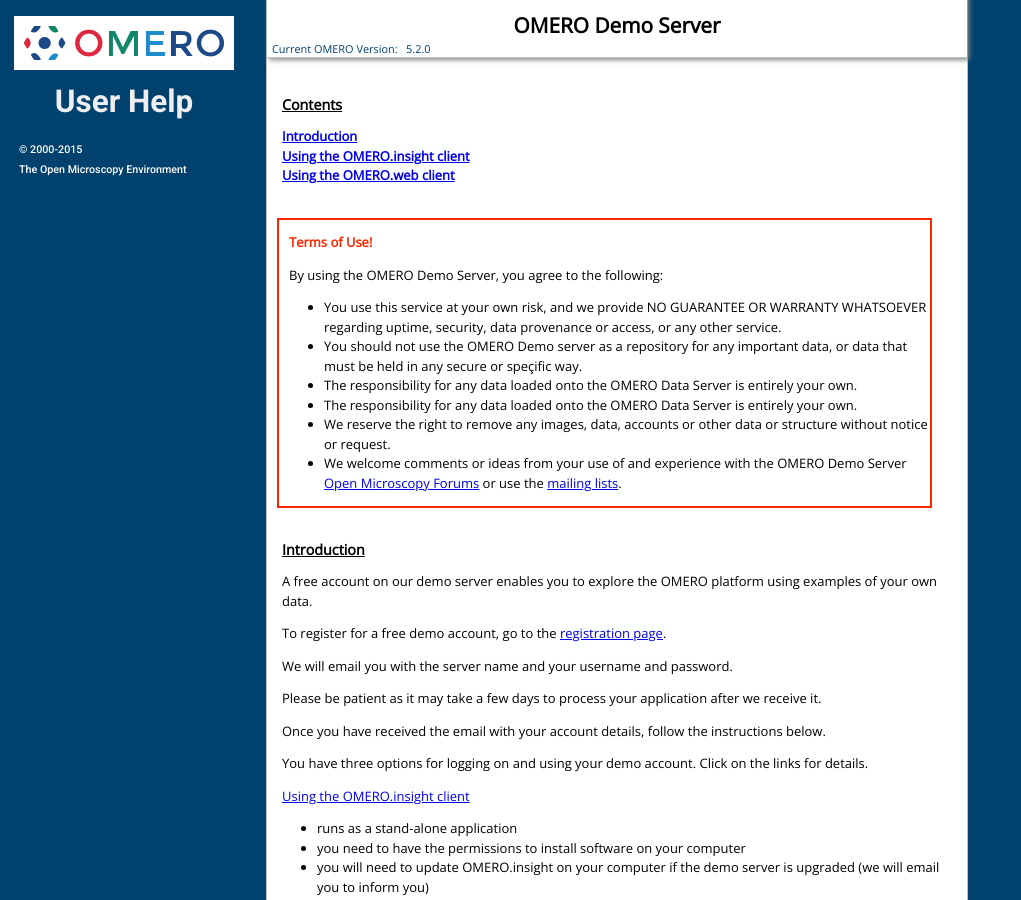
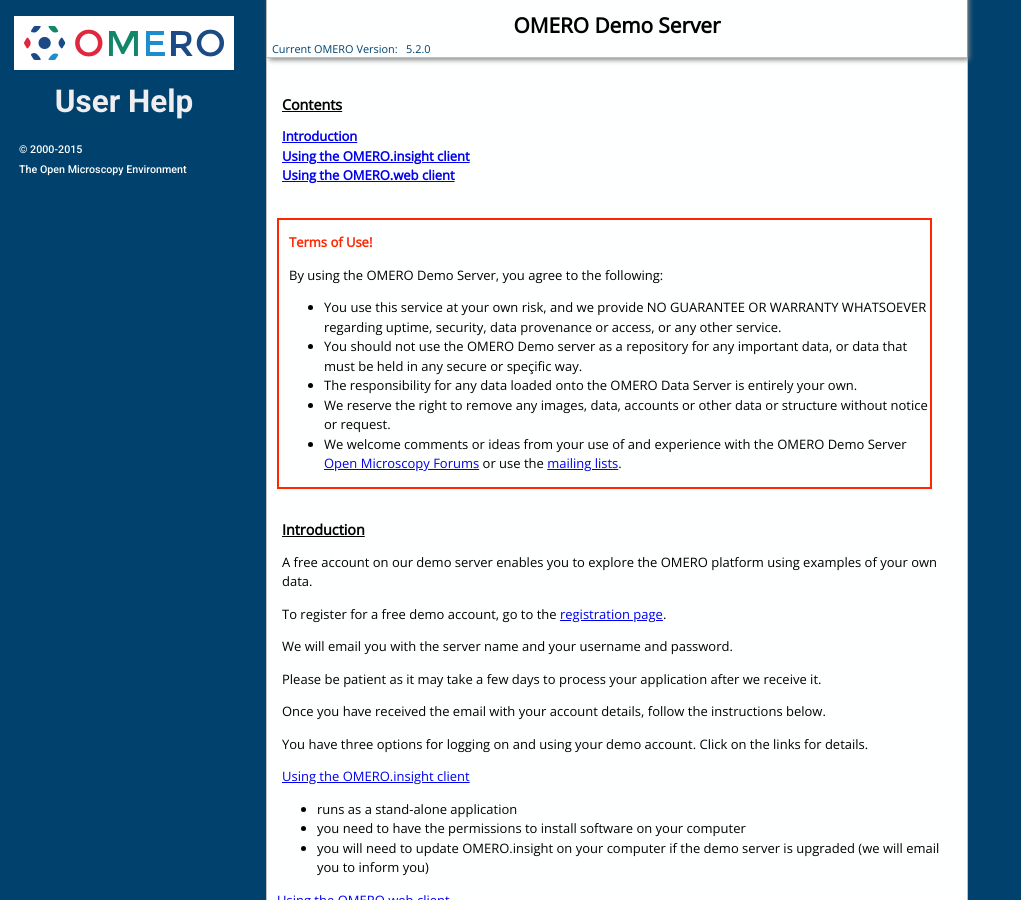
Before and after one commit to snoopycrimecop/ome-help, a Jekyll site: the page built from demo-server.html, in a window 1280 px wide and 900 px high. Shown: the whole window, without its empty margins (0-1021 px from the left). Built offline with Jekyll 4.4.1, drawn with Linux system fonts in a browser that asks for light colours; Markdown is read by kramdown in place of the engine named in the settings.

Commit message:
Addressing corrections/typos above.

```diff
--- a/contact.html
+++ b/contact.html
@@ -11,7 +11,7 @@
 <p>&nbsp;</p>
 <p><img src="images/ome-logo-200.png" class="align-center" width="200" height="50" alt="OME logo" /></p>
 <p>&nbsp;</p>
-<p>All material is  covered by the <a href="http://creativecommons.org/licenses/by/4.0/"  target="_blank">Creative Commons Attribution 4.0 Unported License</a> - you are free to share or adapt content as long as you credit the Open Microscopy Environment. The exception to this is the screenshots and videos which can only be used for non-commercial purposes.</p>
+<p>All material is covered by the <a href="http://creativecommons.org/licenses/by/4.0/"  target="_blank">Creative Commons Attribution 4.0 Unported License</a> - you are free to share or adapt content as long as you credit the Open Microscopy Environment. The exception to this is the screenshots and videos which can only be used for non-commercial purposes.</p>
 
 <div class="line-block">
 <div class="line"><br /></div> <!-- end #line -->
--- a/demo-server.html
+++ b/demo-server.html
@@ -29,8 +29,6 @@
 <li>You use this service at your own risk, and we provide NO GUARANTEE OR WARRANTY WHATSOEVER regarding uptime, security, data provenance or access, or any other service.</li>
 
 <li>You should not use the OMERO Demo server as a repository for any important data, or data that must be held in any secure or speçific way.</li>
-
-<li>The responsibility for any data loaded onto the OMERO Data Server is entirely your own.</li>
 
 <li>The responsibility for any data loaded onto the OMERO Data Server is entirely your own.</li>
 
--- a/getting-started-5.html
+++ b/getting-started-5.html
@@ -516,7 +516,7 @@
 
 <p class="warning-text">Due to the steady increase of issues not under OMERO's control, continued support of Java Web Start for distribution of OMERO.insight is not sustainable and is likely to become impossible in the near future.</p>
 
-<p class="warning-text">Therefore Java Webstart for OMERO.insight has been removed from version 5.2. Webstart is still available in OMERO version 5.1.4 and earlier, but has been deprecated and will no longer be supported.</p>
+<p class="warning-text">Therefore Java Web Start for OMERO.insight has been removed from version 5.2. Web Start is still available in OMERO version 5.1.4 and earlier, but has been deprecated and will no longer be supported.</p>
 
 </div><!-- End warning -->
 
--- a/index.html
+++ b/index.html
@@ -19,7 +19,7 @@
 
 <p>All the Version 5 material on the User Help website applies to both version 5.1.4 and version 5.2, with the exception of the new features mentioned below. Clients for version 5.1.4 are available from the <a href="http://downloads.openmicroscopy.org/omero/5.1.4/">Version 5.1.4 Downloads</a> page. The User Help for the Version 5.1.4 release can be downloaded as <a href="http://downloads.openmicroscopy.org/help/archives/OMERO_User_Guides_5_1_4.zip">Version 5.1.4 PDF archive</a> (181 MB).</p>
 
-<p>All material is  covered by the <a href="http://creativecommons.org/licenses/by/4.0/">Creative Commons Attribution 4.0 Unported License</a> - you are free to share or adapt content as long as you credit the Open Microscopy Environment. The exception to this is the screenshots and videos which can only be used for non-commercial purposes.</p>
+<p>All material is covered by the <a href="http://creativecommons.org/licenses/by/4.0/">Creative Commons Attribution 4.0 Unported License</a> - you are free to share or adapt content as long as you credit the Open Microscopy Environment. The exception to this is the screenshots and videos which can only be used for non-commercial purposes.</p>
 <p>&nbsp;</p>
 
 <h2 style="text-align: center;">New Features in OMERO.insight 5.2</h2>
--- a/web-client.html
+++ b/web-client.html
@@ -359,7 +359,7 @@
 
 <p class="warning-text">Due to the steady increase of issues not under OMERO's control, continued support of Java Web Start for distribution of OMERO.insight is not sustainable and is likely to become impossible in the near future.</p>
 
-<p class="warning-text">Therefore Java Webstart for OMERO.insight has been removed from version 5.2. Webstart is still available in OMERO version 5.1.4 and earlier, but has been deprecated and will no longer be supported.</p>
+<p class="warning-text">Therefore Java Web Start for OMERO.insight has been removed from version 5.2. Web Start is still available in OMERO version 5.1.4 and earlier, but has been deprecated and will no longer be supported.</p>
 
 </div><!-- End warning -->
 
```
